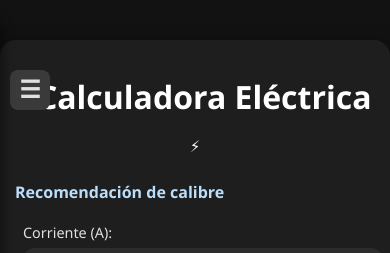
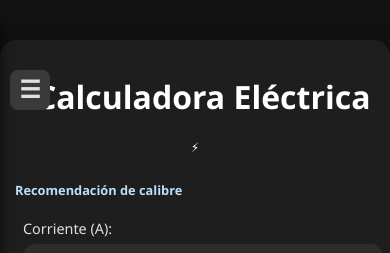
Before and after one commit to Gatho550/Electricalc, a plain HTML site: page index.html in a window 390 px wide. Shown: the top 253 px of the page. Drawn offline with Linux system fonts and the light colour scheme.

Commit message:
Refactor responsive styles for smaller screens

```diff
--- a/css/responsive.css
+++ b/css/responsive.css
@@ -9,9 +9,9 @@
 }
 
 @media (max-width: 480px) {
-  h1 { font-size: 1.2rem; }
-  h1 span.emoji { font-size: 1rem; }
-  h2 { font-size: 1rem; }
+  h1 { font-size: 1rem; }
+  h1 span.emoji { font-size: 0.8rem; }
+  h2 { font-size: 0.8rem; }
   label, input, select, button { font-size: 0.9rem; padding: 8px; }
   .accordion-btn { font-size: 0.95rem; padding: 10px; }
 }
```
